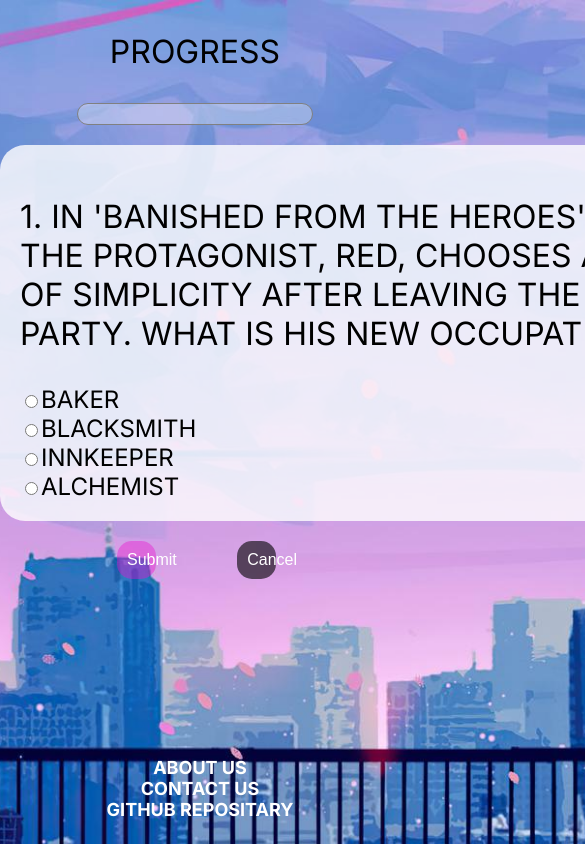
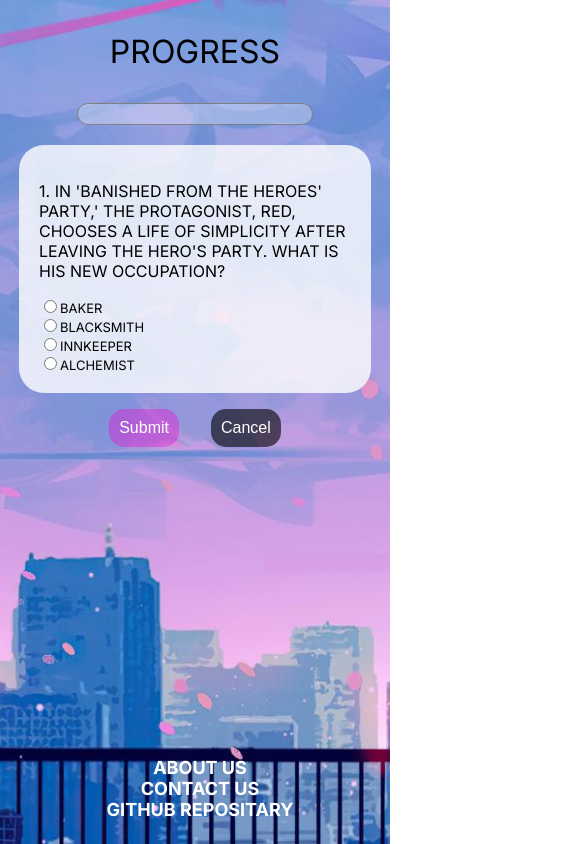
Before and after one commit to hashir-00/project-You-Anime, a React (Create React App) app in the folder you-anime/: page /project-You-Anime/QuizApp in a window 390 px wide. Shown: the top 844 px of the page, 585 px wide, since content can reach past the window. Built offline with nearby package versions, Linux system fonts and the light colour scheme.

Commit message:
responsivenss done

```diff
--- a/you-anime/src/components/chatbot-Mistral/chat.module.css
+++ b/you-anime/src/components/chatbot-Mistral/chat.module.css
@@ -34,7 +34,7 @@
   }
 
   .inputContainer {
-    height: 10vh; /* Adjust height as needed */
+    height: 20vh; /* Adjust height as needed */
     flex-direction: column;
     display: flex;
     justify-content: center;
--- a/you-anime/src/pages/quiz/Quiz.module.css
+++ b/you-anime/src/pages/quiz/Quiz.module.css
@@ -51,16 +51,24 @@
 }
 
 .submtBtn {
-  margin-left: 30%;
+
   cursor: pointer;
   font-size: medium;
   background-color:rgba(236, 15, 207, 0.4);
 }
 
 .canclBtn {
-  margin-left: 20%;
+
   font-size: medium;
   background-color:rgba(0, 0, 0, 0.6);
+}
+.btn{
+  width: 100%;
+  display: flex;
+  flex-direction: row;
+  justify-content: center;
+  align-items: center;
+
 }
 
 .messageBox {
@@ -96,11 +104,17 @@
 .message h4{
  color: rgba(2, 6, 236, 0.5);
 }
-.RcmdBtn{
-  display: flex;
-  margin: 0 auto;
-}
+
 @media screen and (max-width: 768px) {
+
+  .questionnaireContainer{
+    width: 80%;
+    height: fit-content;
+    font-size: small;
+  }
+  .questions p{
+    font-size:1rem ;
+  }
   .messageBox{
     width: 80%;
     display: flex;
@@ -116,5 +130,23 @@
     flex-direction: column;
     margin: 0 auto;
   }
+  .backbutton button{
+    display: flex;
+    flex-direction: column;
 
+   width: fit-content;
+   margin: 0.51rem auto;
+  }
+  .btn{
+    width: 100%;
+    display: flex;
+    flex-direction: row;
+    justify-content: center;
+    align-items: center;
+
+  }
+  .btn button{
+    width: fit-content;
+    margin: 1rem;
+  }
 }
--- a/you-anime/src/pages/quiz/QuizApp.js
+++ b/you-anime/src/pages/quiz/QuizApp.js
@@ -96,7 +96,7 @@ const QuizApp = () => {
     }
 
     return (
-      <div>
+      <div className={styles.questions}>
         <p>{currentQuestionIndex + 1}. {question.question}</p>
         {question.choices.map((choice, choiceIndex) => (
           <React.Fragment key={choiceIndex}>
@@ -216,12 +216,13 @@ const QuizApp = () => {
         {generateQuestionnaire(questions[currentQuestionIndex])}
 
       </div>
-      <button className={styles.submtBtn} onClick={submitAnswers} disabled={questionsCompleted}>
+      <div className={styles.btn}>  <button className={styles.submtBtn} onClick={submitAnswers} disabled={questionsCompleted}>
         Submit
       </button>
        <button className={styles.canclBtn} onClick={RetrunToDescription}>
         Cancel
-      </button>
+      </button></div>
+
 
       </>
       )}
--- a/you-anime/src/pages/quiz/QuizDescription.module.css
+++ b/you-anime/src/pages/quiz/QuizDescription.module.css
@@ -77,6 +77,10 @@
 }
 
 @media screen and (max-width: 500px){
+  .container{
+    height: 50vh;
+
+  }
   .buttons{
     flex-direction: column;
     justify-content: center;
@@ -85,6 +89,18 @@
   .buttons button{
    padding: 0.5rem;
   }
+  .HowItWorks p{
+    font-size: .51rem;
+  }
+  #p{
+    font-size: 0.5rem;
+  }
+  .head{
+    font-size: 0.51rem;
+  }
+  .goodluck{
+    font-size: 0.5rem;
+  }
 
 
 }
--- a/you-anime/src/pages/quiz/Recommendations.js
+++ b/you-anime/src/pages/quiz/Recommendations.js
@@ -38,16 +38,17 @@ const Recommendations = () => {
     navigate('/Dashboard');
   }
   return (
-    <div>
-      <h2>Recommendations</h2>
+    <div className={styles.container}>
+      <div className={styles.recommendations}>  <h3>Recommendations</h3>
       <ul>
         {recommendations.map((recommendation, index) => (
           <li key={index}>
             <a href={recommendation.url}>{recommendation.name}</a>
           </li>
         ))}
-      </ul>
-      <div id={styles.button}> <button onClick={RetrunToHome}>
+      </ul></div>
+
+      <div className={styles.btn}> <button onClick={RetrunToHome}>
         Back to Dashboard
       </button></div>
 
--- a/you-anime/src/pages/quiz/Recommendations.module.css
+++ b/you-anime/src/pages/quiz/Recommendations.module.css
@@ -1,13 +1,43 @@
-h2{
+.recommendations h2{
     text-align: center;
+    font-size: medium;
 }
-li{
-    list-style-type: none;
+
+.recommendations ul{
     text-align: center;
+    list-style-type:none ;
+    margin: 0 auto;
+
 }
-#button{
+.recommendations li a{
+   text-decoration: none;
+}
+.btn{
+
+    width: fit-content;
+text-align: center;
 justify-content: center;
-display: flex;
-align-items: center;
-width: 100%;
+margin:1rem auto;
 }
+.container{
+    width:100%;
+    height: fit-content;
+    display: flex;
+    flex-direction: column;
+}
+
+@media screen and (max-width:400px) {
+
+    .btn button{
+        width: fit-content;
+        padding: 1rem;
+        margin: 1rem auto;
+
+
+    }.recommendations li{
+        text-align: center;
+        list-style-type:none ;
+
+    }
+
+}
```
